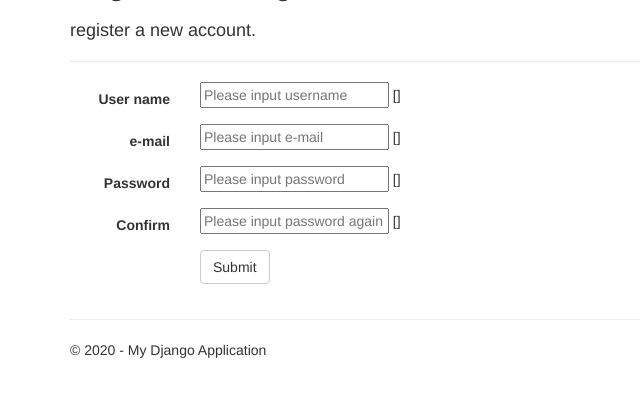
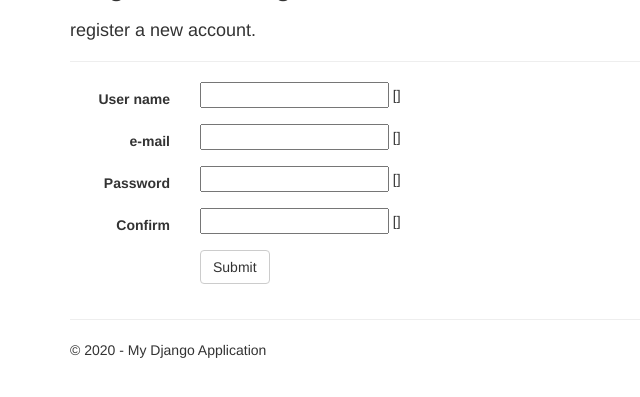
Before and after one commit to shenqili/Yishuwang, a Django app: template templates/app/register.html in a window 1280 px wide. Shown: the part 52-449 px from the top of the page, without its empty margins (0-640 px from the left). Run offline with Django 3.2, Linux system fonts and the light colour scheme; the template is opened without the code that fills it: most values are stand-ins (such as "Sample title", 1, 10 or a date in 2020); form fields are guessed from the names that the template uses; some libraries are stand-ins or nearby versions.

Commit message:
Update register.html

```diff
--- a/templates/app/register.html
+++ b/templates/app/register.html
@@ -14,25 +14,25 @@
                 <div class="form-group">
                     <label for="id_username" class="col-md-2 control-label">User name</label>
                     <div class="col-md-10">
-                        <input type = 'text' placeholder="Please input username" name="username"> {{form.username.errors}}
+                        {{form.username}} {{form.username.errors}}
                     </div>
                 </div>
                 <div class="form-group">
                     <label for="id_password" class="col-md-2 control-label">e-mail</label>
                     <div class="col-md-10">
-                        <input type = 'email' placeholder="Please input e-mail" name="email"> {{form.email.errors}}
+                        {{form.email}} {{form.email.errors}}
                     </div>
                 </div>
                 <div class="form-group">
                     <label for="id_password" class="col-md-2 control-label">Password</label>
                     <div class="col-md-10">
-                        <input type = 'password' placeholder="Please input password" name="password1"> {{form.password1.errors}}
+                        {{form.password1}} {{form.password1.errors}}
                     </div>
                 </div>
                 <div class="form-group">
                     <label for="id_password" class="col-md-2 control-label">Confirm</label>
                     <div class="col-md-10">
-                        <input type = 'password' placeholder="Please input password again" name="password2">  {{form.password2.errors}}
+                        {{form.password2}}  {{form.password2.errors}}
                     </div>
                 </div>
 
```
